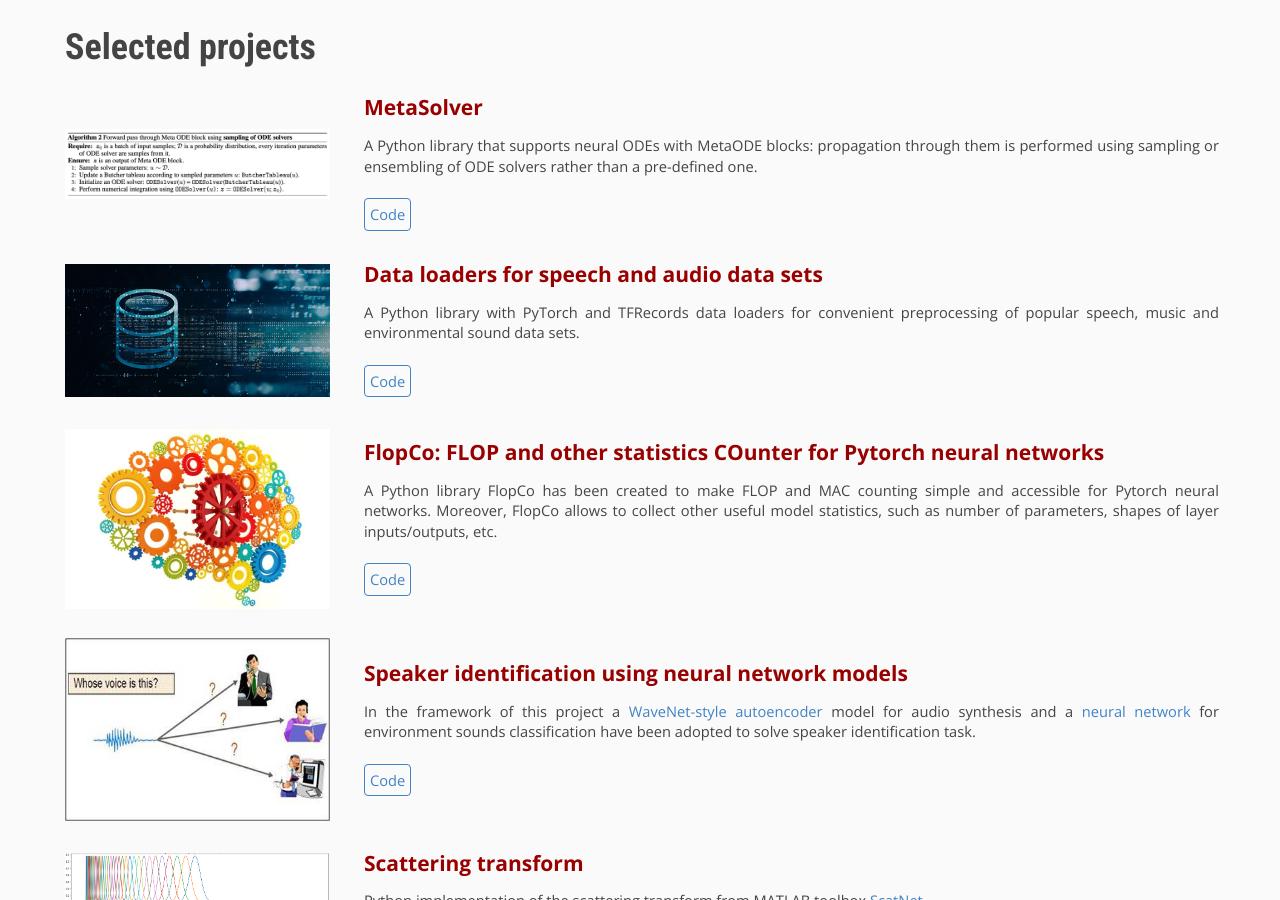
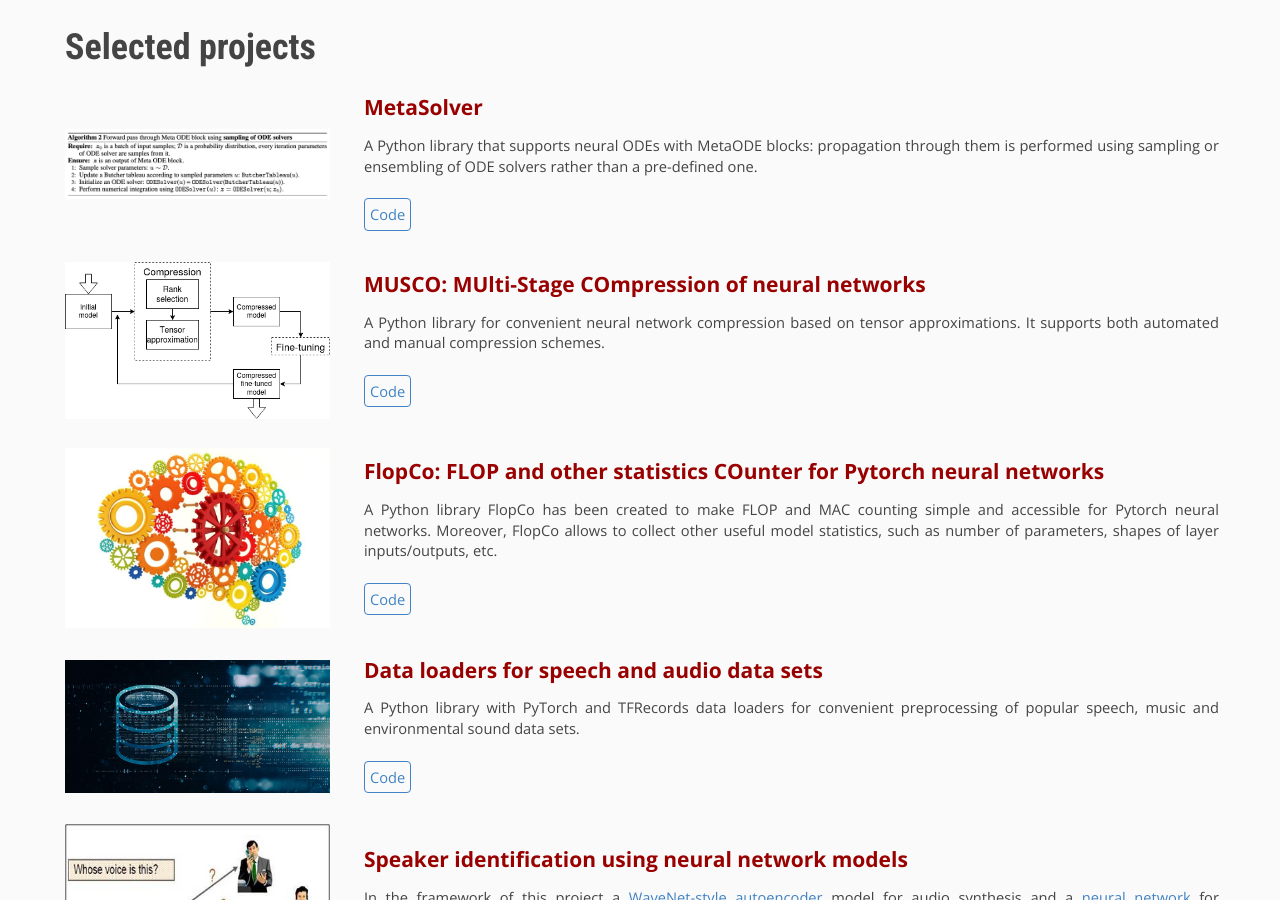
Before and after one commit to juliagusak/juliagusak.github.io, a Jekyll site: the page built from about.markdown, in a window 1280 px wide and 900 px high, scrolled down 5036 px. Built offline with Jekyll 4.4.1, drawn with Linux system fonts in a browser that asks for light colours.

Commit message:
Update about.markdown
Add MUSCO to projects

```diff
--- a/about.markdown
+++ b/about.markdown
@@ -264,15 +264,15 @@ Neural ODEs, Robustness, Transfer Learning, Hyper Networks, Interpretability of
 
 <div class="row projects">
     <div class="col col-sm-3 vcenter imgcol marginbottom">
-        <img class="img-responsive proj-img" src="/assets/about/dataloaders.jpg" alt=""/>
+        <img class="img-responsive proj-img" src="/assets/about/musco.png" alt=""/>
     </div>
     <div class="col col-sm-9 vcenter" style="margin-right: -4px; text-align: justify;">
-        <p class="title">Data loaders for speech and audio data sets</p>
+        <p class="title">MUSCO: MUlti-Stage COmpression of neural networks</p>
         <p class="description">
-        A Python library with PyTorch and TFRecords data loaders for convenient preprocessing of popular speech, music and environmental sound data sets.
+        A Python library for convenient neural network compression based on tensor approximations. It supports both automated and manual compression schemes.
         </p>
         <div class="links">
-            <a href="https://github.com/juliagusak/dataloaders">Code</a>
+            <a href="https://github.com/musco-ai/musco-pytorch/tree/develop">Code</a>
         </div>
     </div>
 </div>
@@ -288,6 +288,21 @@ Neural ODEs, Robustness, Transfer Learning, Hyper Networks, Interpretability of
         </p>
         <div class="links">
             <a href="https://github.com/juliagusak/flopco-pytorch">Code</a>
+        </div>
+    </div>
+</div>
+
+<div class="row projects">
+    <div class="col col-sm-3 vcenter imgcol marginbottom">
+        <img class="img-responsive proj-img" src="/assets/about/dataloaders.jpg" alt=""/>
+    </div>
+    <div class="col col-sm-9 vcenter" style="margin-right: -4px; text-align: justify;">
+        <p class="title">Data loaders for speech and audio data sets</p>
+        <p class="description">
+        A Python library with PyTorch and TFRecords data loaders for convenient preprocessing of popular speech, music and environmental sound data sets.
+        </p>
+        <div class="links">
+            <a href="https://github.com/juliagusak/dataloaders">Code</a>
         </div>
     </div>
 </div>
```
